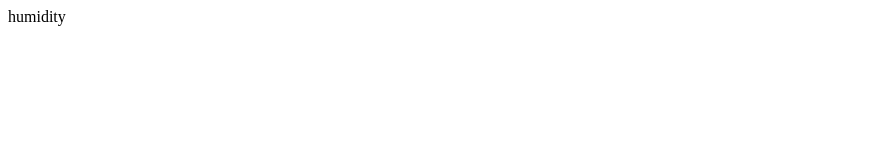
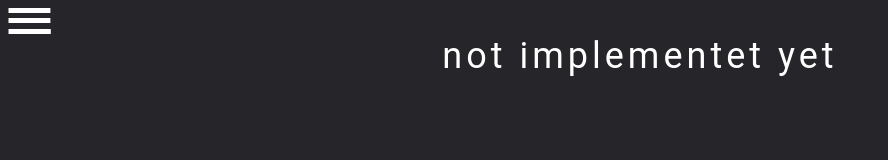
Before and after one commit to JoschkaR/GUI-AFS, a plain HTML site: page humidity.html in a window 1280 px wide. Shown: the whole page, without its empty margins (0-888 px from the left). Drawn offline with Linux system fonts and the light colour scheme.

Commit message:
Add the command 'Not Implemented yet'

```diff
--- a/humidity.html
+++ b/humidity.html
@@ -5,8 +5,17 @@
     <meta http-equiv="X-UA-Compatible" content="IE=edge">
     <meta name="viewport" content="width=device-width, initial-scale=1.0">
     <title>humidity</title>
+    <link rel="stylesheet" href="style.css">
 </head>
 <body>
-    humidity
+    <div>
+        <a href="navigation.html">
+            <img src="img/menu.png">
+        </a>
+    </div>
+    <div class="textHeadline2">
+        not implementet yet
+    </div>
+
 </body>
 </html>
```
